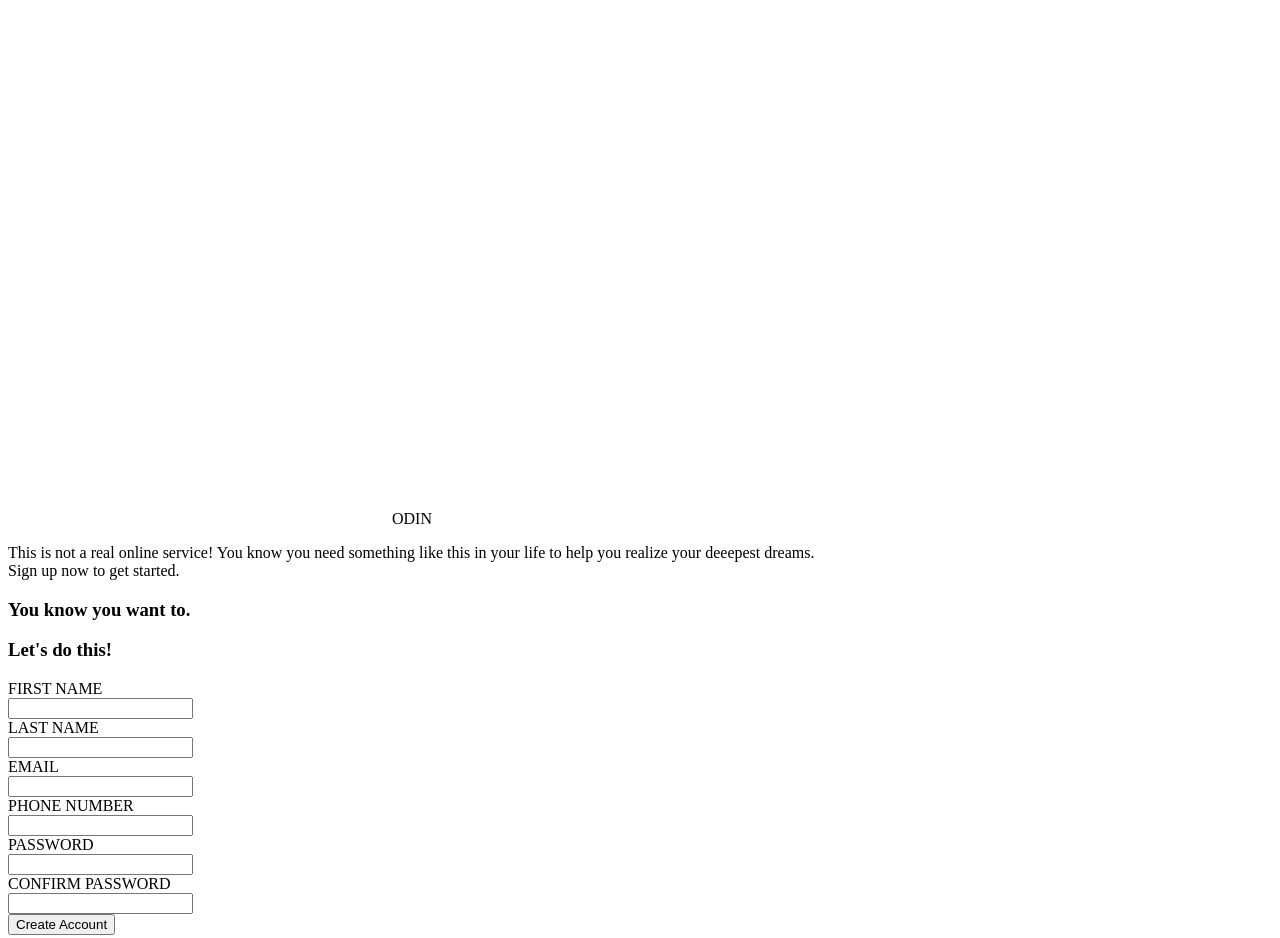
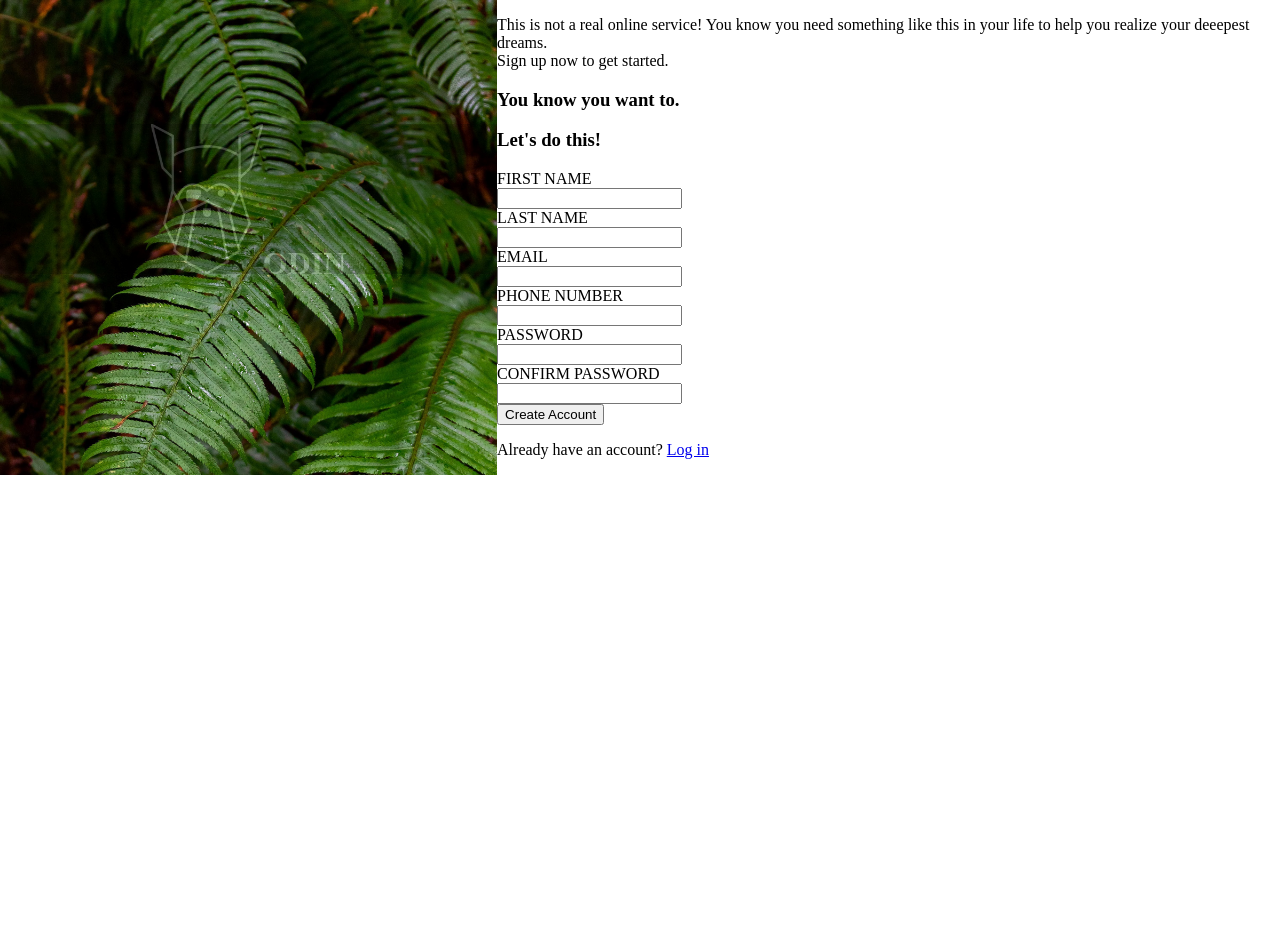
Before and after one commit to aliyusuf001/Week-One-Task, a plain HTML site: page index.html in a window 1280 px wide. Shown: the top 938 px of the page. After the commit the page ends 800 px from the top, so only its background shows below. Drawn offline with Linux system fonts and the light colour scheme.

Commit message:
Adding the Norse font

```diff
--- a/index.html
+++ b/index.html
@@ -5,12 +5,15 @@
     <meta http-equiv="X-UA-Compatible" content="IE=edge">
     <meta name="viewport" content="width=device-width, initial-scale=1.0">
     <title>ODIN</title>
+    <link rel="stylesheet" href="style.css">
 </head>
 <body>
     <main>
-        <div>
-            <div><p><img src="image/odin-lined.png" alt="odin icon"> ODIN</p></div>
+        <div id="firstsection">
+            <div class="sectiontext">
 
+                <h1><img src="image/odin-lined.png" alt="odin icon">ODIN</h1>
+            </div>
         </div>
         <div>
             <p>This is not a real online service! You know you need something like this
--- a/style.css
+++ b/style.css
@@ -0,0 +1,30 @@
+body{
+    margin: 0;
+    border: 0;
+}
+main{
+    display: flex;
+}
+#firstsection{
+    background: url(image/halie-west-25xggax4bSA-unsplash.jpg);
+    background-size: cover;
+    background-repeat: no-repeat;
+    width: 40%;
+}
+.sectiontext{
+    background-color: black;
+    opacity: 0.2;
+    height: 150px;
+    margin-top: 25%;
+    text-align: center;
+}
+.sectiontext img{
+    max-width: 100%;
+    max-height: 100%;
+
+}
+.sectiontext h1{
+    font-family: Norse;
+    color: white;
+    display: inline;
+}
```
